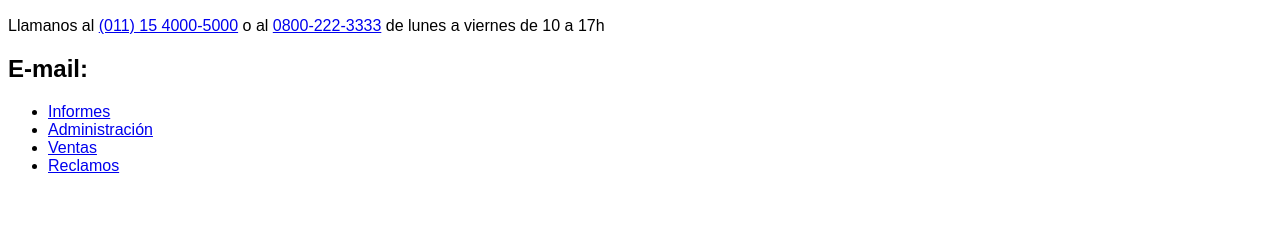
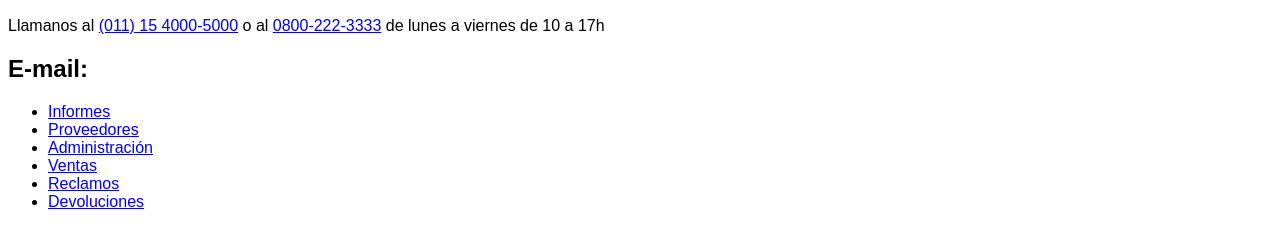
Before and after one commit to jdrjuan/sitio_web, a plain HTML site: page contacto.html in a window 1280 px wide. Shown: the part 165-410 px from the top of the page. Drawn offline with Linux system fonts and the light colour scheme.

Commit message:
Agrega nuevas direcciones de email a contacto.html
Direcciones agregadas:
proveedores@emprsea.com
devoluciones@empresa.com

```diff
--- a/contacto.html
+++ b/contacto.html
@@ -21,9 +21,11 @@
     <h2>E-mail:</h2>
     <ul>
         <li><a href="mailto:informes@empresa.com">Informes</a></li>
+        <li><a href="mailto:proveedores@empresa.com">Proveedores</a></li>
         <li><a href="mailto:administracion@empresa.com">Administración</a></li>
         <li><a href="mailto:ventas@empresa.com">Ventas</a></li>
         <li><a href="mailto:reclamos@empresa.com">Reclamos</a></li>
+        <li><a href="mailto:devoluciones@empresa.com">Devoluciones</a></li>
     </ul>
 </body>
 </html>
```
